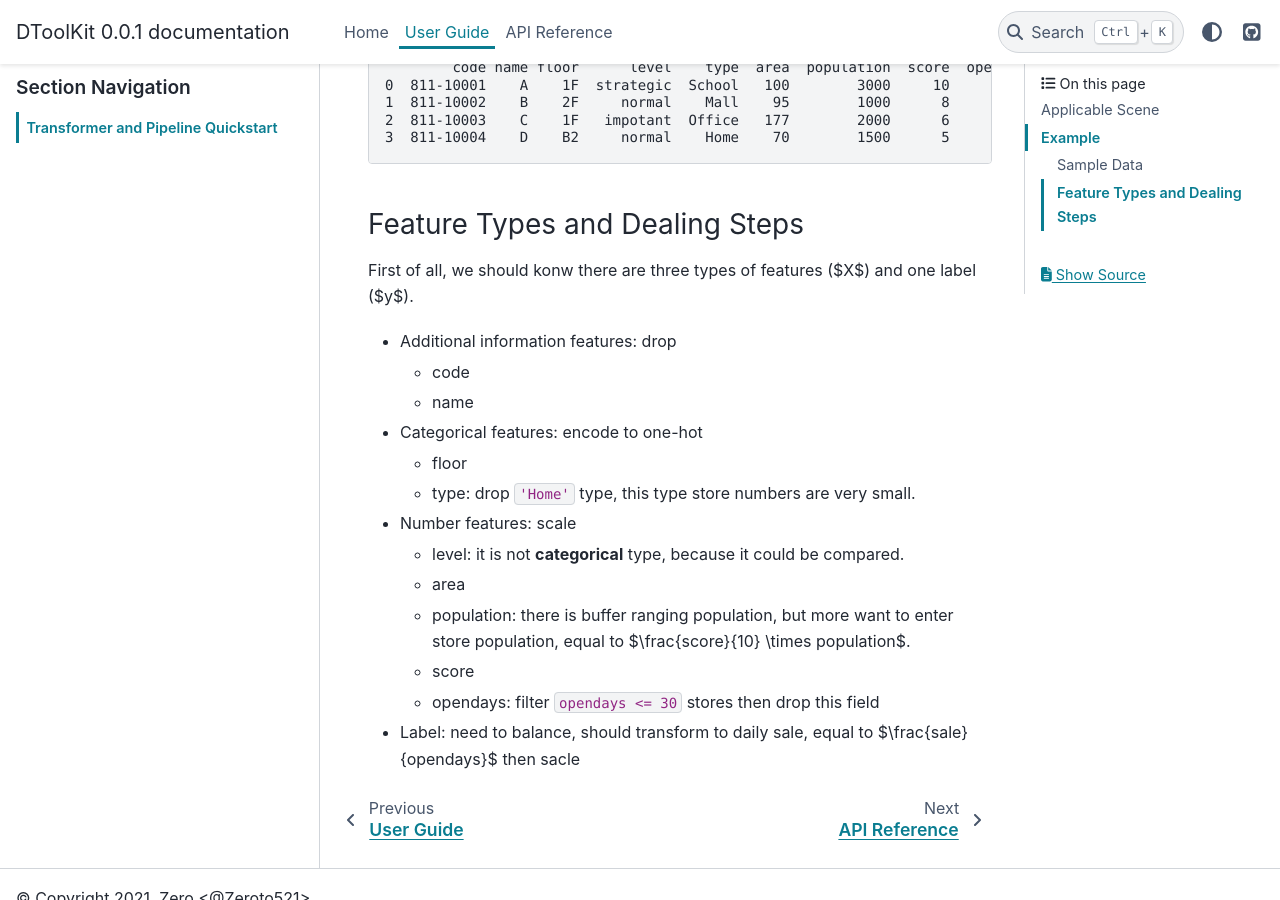
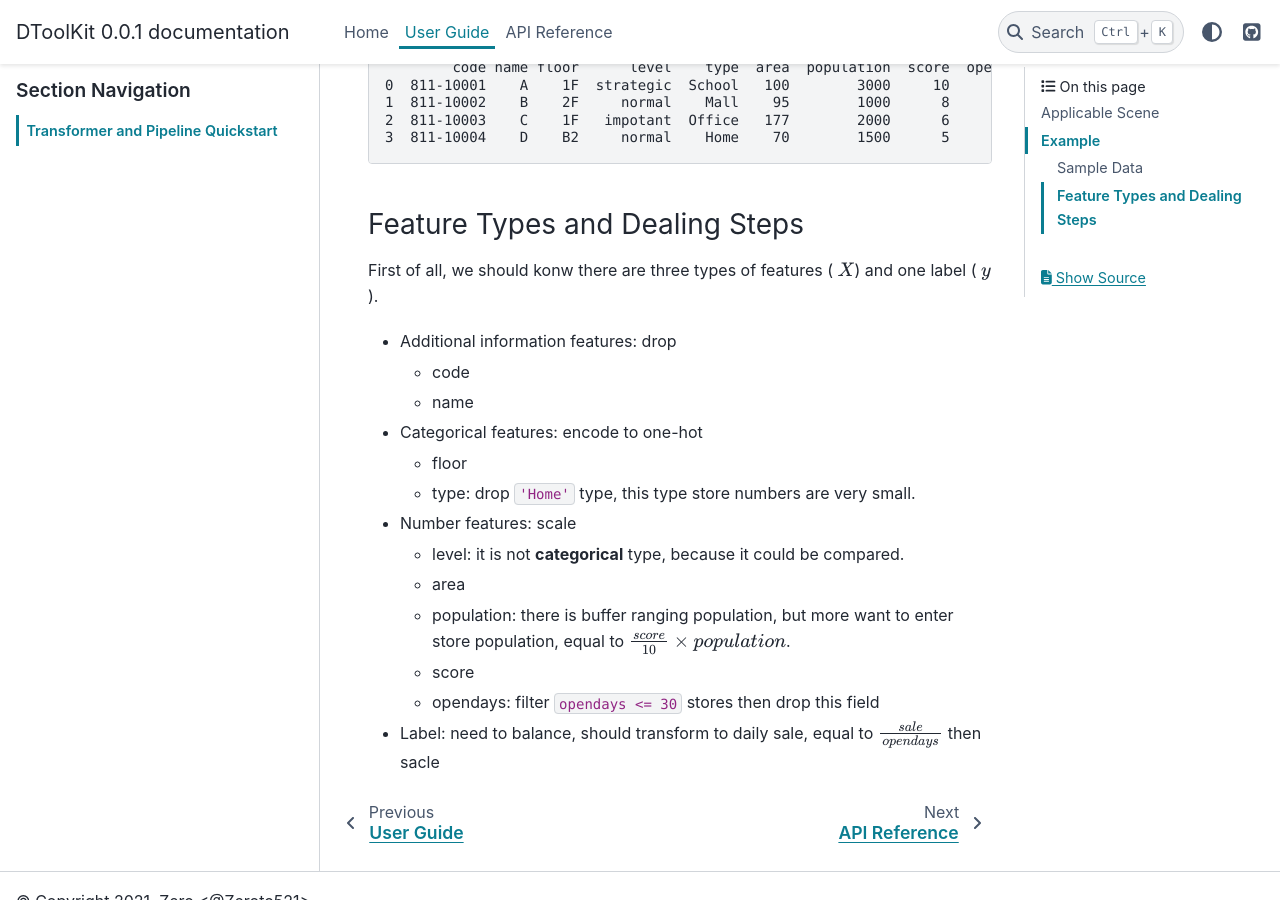
Before and after one commit to Zeroto521/my-data-toolkit, a Sphinx documentation site: the page built from doc/source/guide/transformer.md, in a window 1280 px wide and 900 px high, scrolled down 1215 px. Built offline with Sphinx 7.4.7 and the PyData theme 0.15.4, drawn with Linux system fonts in a browser that asks for light colours; part of the change alters nothing that is shown.

```diff
--- a/doc/source/guide/transformer.md
+++ b/doc/source/guide/transformer.md
@@ -50,7 +50,7 @@ There are some stores sale data of one chain brand.
 
 ### Feature Types and Dealing Steps
 
-First of all, we should konw there are three types of features ($X$) and one label ($y$).
+First of all, we should konw there are three types of features ( {math}`X`) and one label ( {math}`y`).
 
 - Additional information features: drop
   - code
@@ -61,7 +61,7 @@ First of all, we should konw there are three types of features ($X$) and one lab
 - Number features: scale
   - level: it is not **categorical** type, because it could be compared.
   - area
-  - population: there is buffer ranging population, but more want to enter store population, equal to $\frac{score}{10} \times population$.
+  - population: there is buffer ranging population, but more want to enter store population, equal to  {math}`\frac{score}{10} \times population`.
   - score
   - opendays: filter `opendays <= 30` stores then drop this field
-- Label: need to balance, should transform to daily sale, equal to $\frac{sale}{opendays}$ then sacle
+- Label: need to balance, should transform to daily sale, equal to {math}`\frac{sale}{opendays}` then sacle
```
